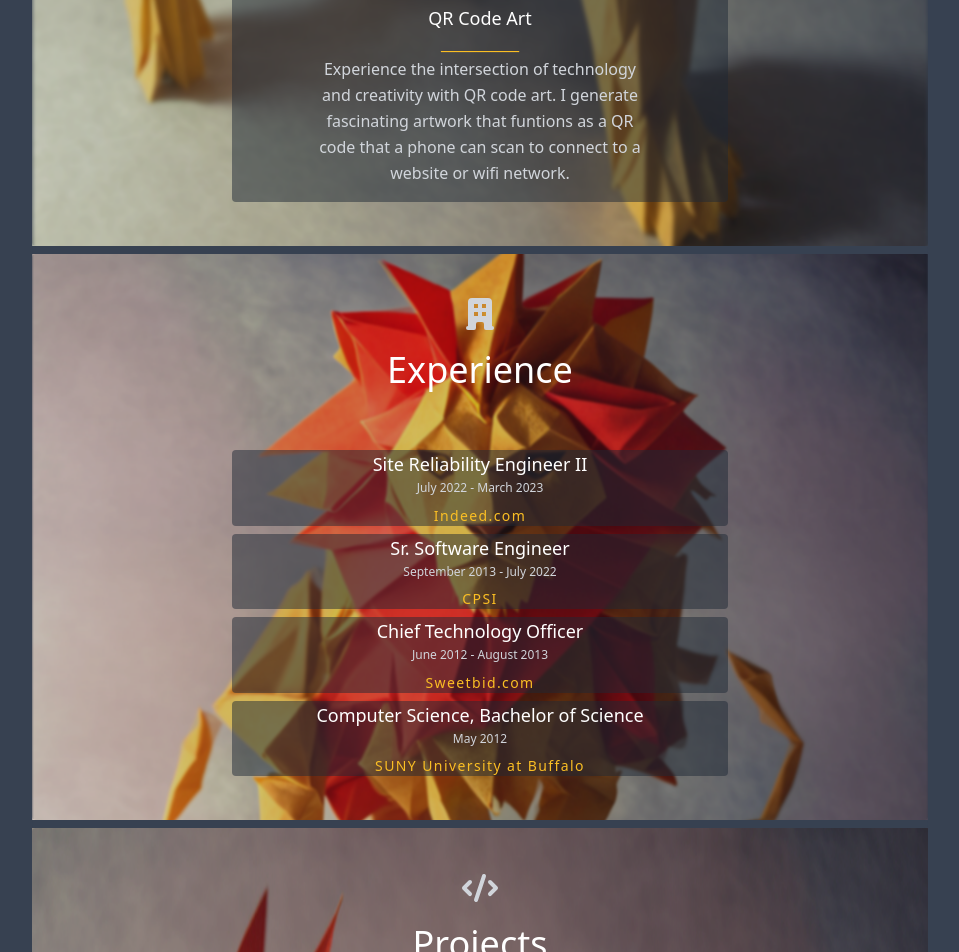
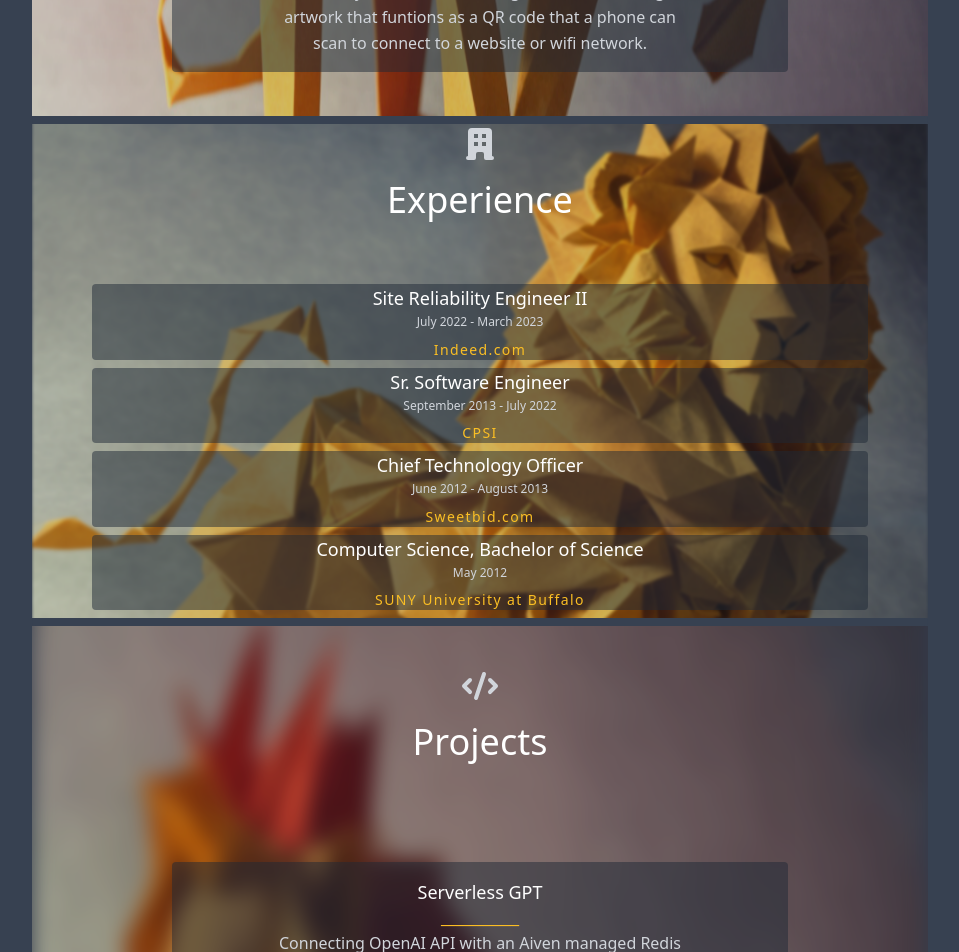
Before and after one commit to joshlong223/portfolio, a React (Create React App) app: page / in a window 1280 px wide. Shown: the part 1800-2752 px from the top of the page, without its empty margins (160-1119 px from the left). Built offline with nearby package versions, Linux system fonts and the light colour scheme.

Commit message:
Adjust spacing

```diff
--- a/src/App.js
+++ b/src/App.js
@@ -25,33 +25,33 @@ export default function App() {
             </Parallax>
             <Space />
             <Parallax
-              blur={{ min: -7, max: 10 }}
-              bgImage="./lion4.png"
-              strength={150}
+              blur={{ min: -7, max: 8 }}
+              bgImage="./lion2.png"
+              strength={450}
             >
               <Services />
             </Parallax>
             <Space />
             <Parallax
               blur={{ min: -5, max: 10 }}
-              bgImage="./lion2.png"
+              bgImage="./lion4.png"
               strength={150}
             >
               <Experience />
             </Parallax>
             <Space />
             <Parallax
-              blur={{ min: -5, max: 10 }}
+              blur={{ min: -7, max: 9 }}
               bgImage="./lion3.png"
-              strength={150}
+              strength={350}
             >
               <Projects />
             </Parallax>
             <Space />
             <Parallax
-              blur={{ min: -5, max: 10 }}
+              blur={{ min: -5, max: 7 }}
               bgImage="./lion5.png"
-              strength={150}
+              strength={200}
             >
               <Skills />
             </Parallax>
--- a/src/components/Contact.js
+++ b/src/components/Contact.js
@@ -4,6 +4,9 @@ import React from "react";
 export default function Contact() {
     return (
         <section id="contact" className="text-center">
+            <div className="container px-5 py-10 mx-auto bg-gray-800 bg-opacity-20 text-center">
+                <div className="py-1 px-20 w-full">
+                    <div className="w-full relative bg-gray-800 rounded bg-opacity-50">
                         <div className="container px-5 py-10 mx-auto rounded bg-gray-800 bg-opacity-20 text-center lg:px-40">
                             <div className="flex flex-col w-full mb-20">
                                 <ChatIcon className="mx-auto inline-block w-10 mb-4" />
@@ -26,7 +29,7 @@ export default function Contact() {
                                 </a>
                             </div>
                             <div><br></br></div>
-            </div>
+                        </div></div></div></div>
         </section>
     );
 }
--- a/src/components/Experience.js
+++ b/src/components/Experience.js
@@ -5,13 +5,15 @@ import { experience } from "../data";
 export default function Experience() {
     return (
         <section id="experience" className="text-gray-300 body-font">
-            <div className="container px-5 py-10 mx-auto rounded bg-gray-800 bg-opacity-20 text-center lg:px-40">
+            <div className="container px-5 py-30 mx-auto bg-gray-800 bg-opacity-20 text-center">
                 <div className="flex flex-col w-full mb-10">
                     <OfficeBuildingIcon className="mx-auto inline-block w-10 mb-4" />
                     <h1 className="sm:text-4xl text-3xl font-medium title-font mb-4 text-white">
                         Experience
                     </h1>
                 </div>
+
+                <div className="py-1 px-30 w-full">
                     <div className="flex flex-wrap w-full text-center">
                         {experience.map((job) => (
                             <div className="py-1 px-10 w-full">
@@ -34,6 +36,7 @@ export default function Experience() {
                         ))}
                     </div>
                 </div>
+            </div>
         </section >
     );
 }
--- a/src/components/Projects.js
+++ b/src/components/Projects.js
@@ -5,14 +5,14 @@ import { projects } from "../data";
 export default function Projects() {
     return (
         <section id="projects" className="text-gray-300 body-font">
-            <div className="container px-5 py-10 mx-auto rounded bg-gray-800 bg-opacity-20 text-center lg:px-40">
+            <div className="container px-5 py-10 mx-auto bg-gray-800 bg-opacity-20 text-center">
                 <div className="flex flex-col w-full mb-20">
                     <CodeIcon className="mx-auto inline-block w-10 mb-4" />
                     <h1 className="sm:text-4xl text-3xl font-medium title-font mb-4 text-white">
                         Projects
                     </h1>
                 </div>
-                <div className="flex flex-wrap w-full text-center">
+                <div className="flex flex-wrap w-full px-20 text-center">
                     {projects.map((project) => (
                         <div className="py-1 px-10 w-full">
                             <div className="w-full relative bg-gray-800 rounded bg-opacity-50 hover:bg-opacity-70">
--- a/src/components/Services.js
+++ b/src/components/Services.js
@@ -5,14 +5,14 @@ import { services } from "../data";
 export default function Services() {
     return (
         <section id="services" className="text-gray-300 body-font">
-            <div className="container px-5 py-10 mx-auto rounded bg-gray-800 bg-opacity-20 text-center lg:px-40">
+            <div className="container px-5 py-10 mx-auto bg-gray-800 bg-opacity-20 text-center">
                 <div className="flex flex-col w-full mb-20">
                     <DotsCircleHorizontalIcon className="mx-auto inline-block w-10 mb-4" />
                     <h1 className="sm:text-4xl text-3xl font-medium title-font mb-4 text-white">
                         Services
                     </h1>
                 </div>
-                <div className="flex flex-wrap w-full text-center">
+                <div className="flex flex-wrap w-full px-20 text-center">
                     {services.map((service) => (
                         <div className="py-1 px-10">
                             <div className="relative bg-gray-800 rounded bg-opacity-50 hover:bg-opacity-70">
@@ -20,7 +20,7 @@ export default function Services() {
                                     {service.title}
                                 </h1>
                                 <div className="text-yellow-400">
-                                 <u>___________</u>
+                                    <u>___________</u>
                                 </div>
 
                                 <h2 className="lg:w-2/3 mx-auto leading-relaxed text-base">
@@ -39,6 +39,7 @@ export default function Services() {
 
                     ))}
                 </div>
+
             </div>
         </section>
     );
--- a/src/components/Skills.js
+++ b/src/components/Skills.js
@@ -5,27 +5,31 @@ import { skills } from "../data";
 export default function Skills() {
     return (
         <section id="skills">
-            <div className="container px-5 py-10 mx-auto rounded bg-gray-800 bg-opacity-20">
+            <div className="container px-5 py-10 mx-auto bg-gray-800 bg-opacity-20">
                 <div className="text-center mb-20">
                     <ChipIcon className="w-10 inline-block mb-4" />
                     <h1 className="sm:text-4xl text-3xl font-medium title-font text-white mb-1">
                         Skills
                     </h1>
                 </div>
-                <div className="flex flex-wrap lg:w-4/5 sm:mx-auto sm:mb-2 -mx-2">
+                <div className="flex flex-wrap lg:w-4/5 sm:mx-auto">
                     <div className="py-1 px-10 w-full text-center">
 
                         {skills.map((category) => (
-                            <div className="w-full relative bg-gray-800 rounded bg-opacity-50 hover:bg-opacity-70">
+                            <div className="py-1">
+                                <div className="w-full py-2 relative bg-gray-800 rounded bg-opacity-50 hover:bg-opacity-70">
                                     <div className="mb-2">
                                         <h1 className="title-font text-lg font-medium text-white ">
                                             {category.category}
                                         </h1>
-
+                                        <div className="text-gray-300">
+                                            <u>_____</u>
+                                        </div>
                                         <p className="tracking-widest text-sm title-font font-medium text-yellow-400">
                                             {category.skills}
                                         </p>
 
+                                    </div>
                                 </div>
                             </div>
                         ))}
```
Lines whose indentation alone changed are shown as unchanged.
